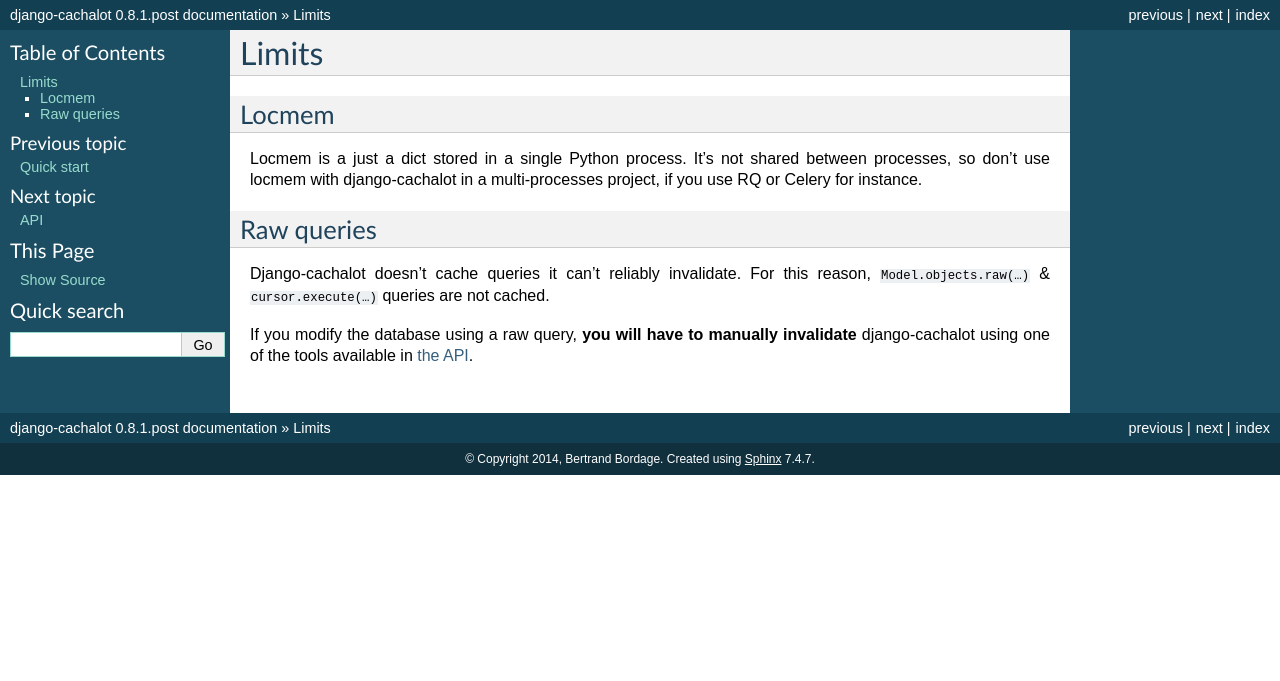
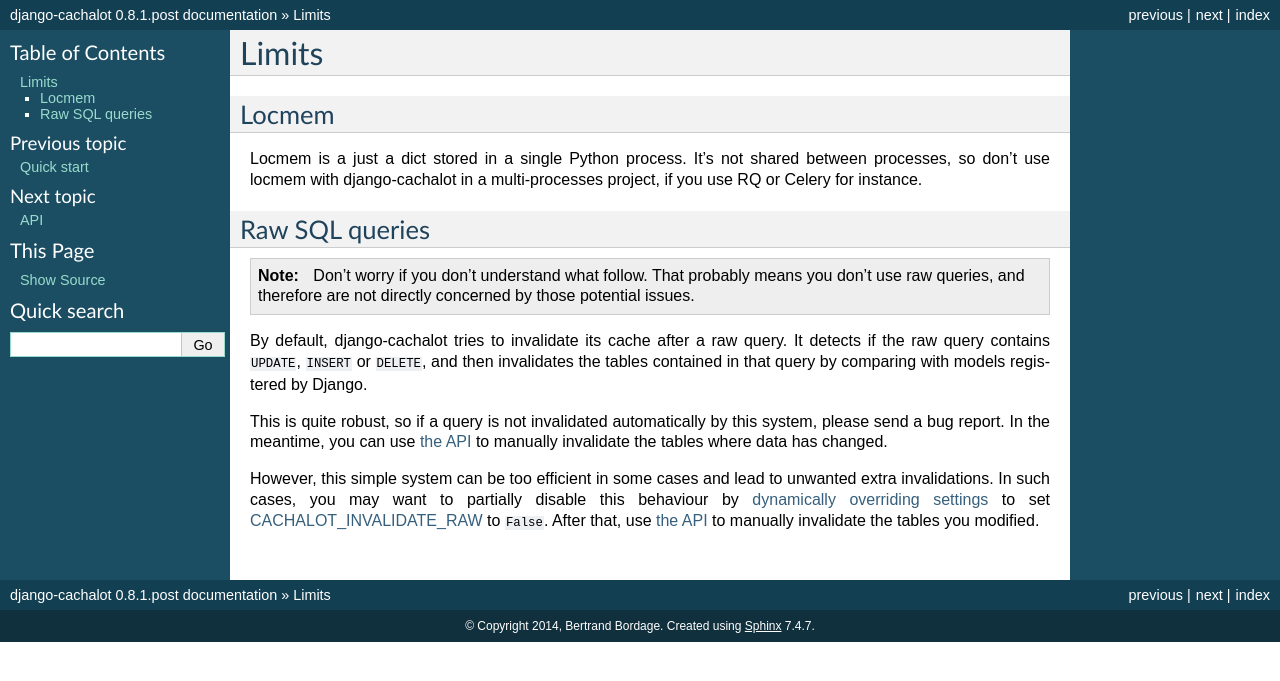
Before and after one commit to noripyt/django-cachalot, a Sphinx documentation site: the page built from docs/limits.rst, in a window 1280 px wide. Shown: the top 681 px of the page. Built offline with Sphinx 7.4.7, drawn with Linux system fonts in a browser that asks for light colours; pages that are not in the unit, such as notebooks, are missing from menus; the version number could not be read and is left out.

Commit message:
Invalidates raw queries.

```diff
--- a/CHANGELOG.rst
+++ b/CHANGELOG.rst
@@ -11,6 +11,7 @@
 - Uses infinite timeout
 - Adds a setting to choose if random queries must be cached
 - Caches all queries implying ``Queryset.extra``
+- Invalidates raw queries
 - Adds 2 settings to customize how cache keys are generated
 
 
--- a/docs/limits.rst
+++ b/docs/limits.rst
@@ -10,13 +10,30 @@
 It’s not shared between processes, so don’t use locmem with django-cachalot
 in a multi-processes project, if you use RQ or Celery for instance.
 
-Raw queries
-...........
+.. _Raw queries limits:
 
-Django-cachalot doesn’t cache queries it can’t reliably invalidate.
-For this reason, ``Model.objects.raw(…)`` & ``cursor.execute(…)`` queries
-are not cached.
+Raw SQL queries
+...............
 
-If you modify the database using a raw query, **you will have to manually
-invalidate** django-cachalot using one of the tools available
-in :ref:`the API <API>`.
+.. note::
+   Don’t worry if you don’t understand what follow. That probably means you
+   don’t use raw queries, and therefore are not directly concerned by
+   those potential issues.
+
+By default, django-cachalot tries to invalidate its cache after a raw query.
+It detects if the raw query contains ``UPDATE``, ``INSERT`` or ``DELETE``,
+and then invalidates the tables contained in that query by comparing
+with models registered by Django.
+
+This is quite robust, so if a query is not invalidated automatically
+by this system, please send a bug report.
+In the meantime, you can use :ref:`the API <API>` to manually invalidate
+the tables where data has changed.
+
+However, this simple system can be too efficient in some cases and lead to
+unwanted extra invalidations.
+In such cases, you may want to partially disable this behaviour by
+:ref:`dynamically overriding settings <Dynamic overriding>` to set
+:ref:`CACHALOT_INVALIDATE_RAW` to ``False``.
+After that, use :ref:`the API <API>` to manually invalidate the tables
+you modified.
```
Also changed, not shown: docs/quickstart.rst (+11 -0 lines), 6 other files.
